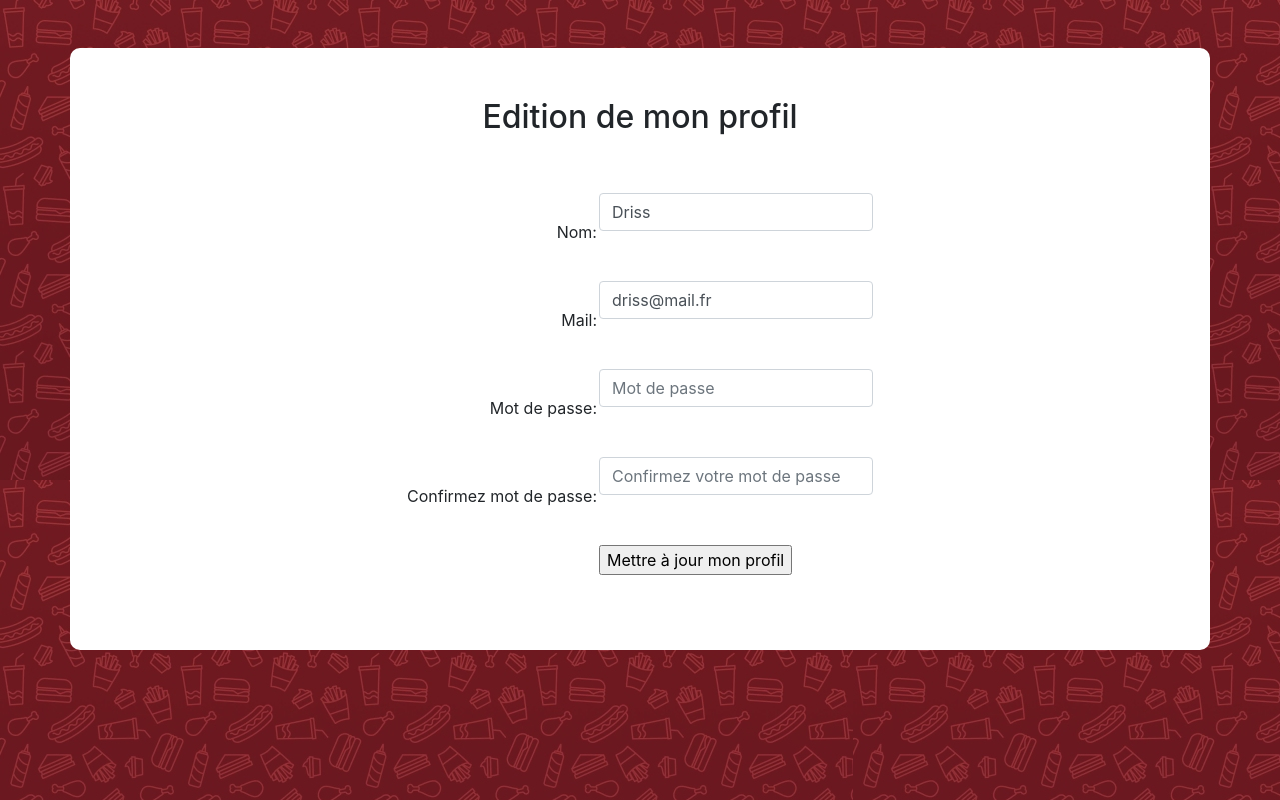
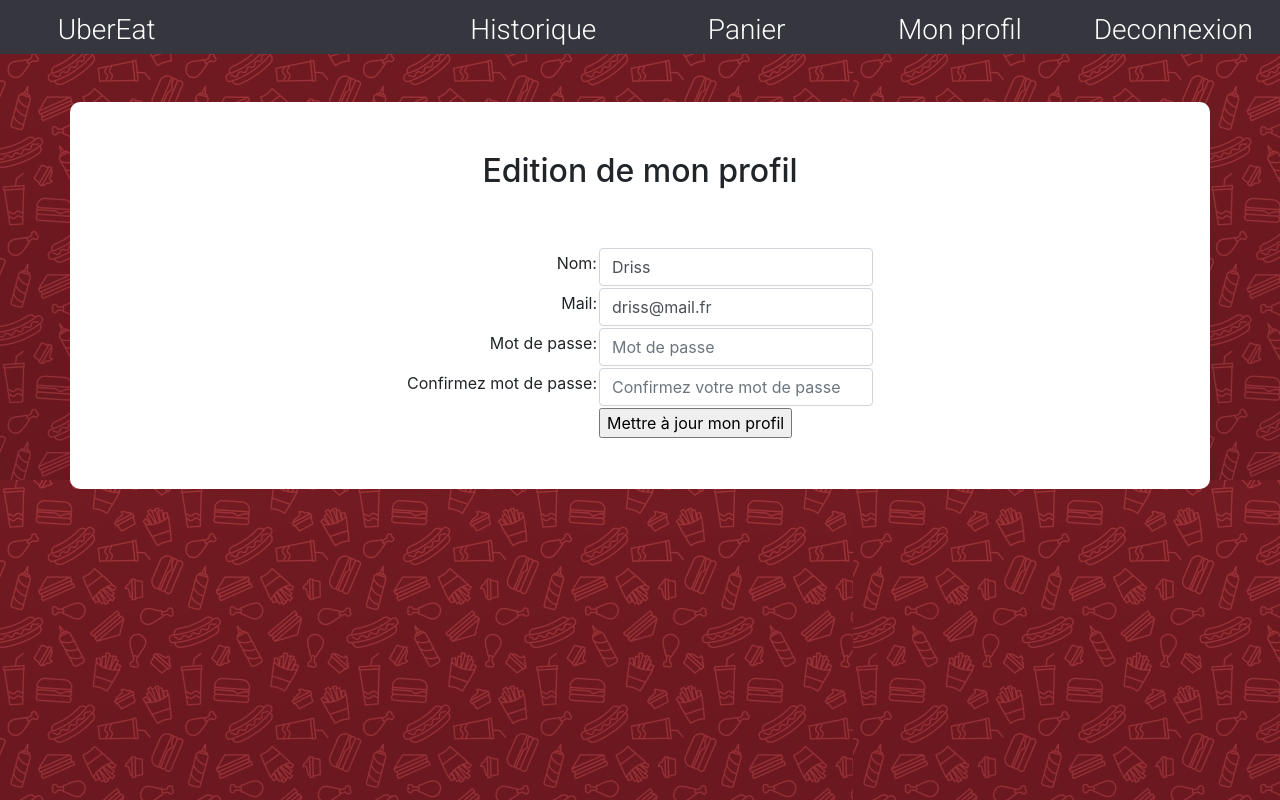
Before and after one commit to GetMetamorph/PPE2, a PHP site: page /profile/editionprofil.php in a window 1280 px wide. Run offline with PHP 8.4, Linux system fonts and the light colour scheme; a user stored in the database is signed in; data comes from the database, SQL or seed files in the repository; some libraries are stand-ins or nearby versions; some web fonts are replaced.

Commit message:
Add navbar profile user
Modificiation navbar index ( cas si connecté alors affiché l'onglet Historique panier Profile, amélioration du css

```diff
--- a/SourceCode_Projet_MySQL/css/styles.css
+++ b/SourceCode_Projet_MySQL/css/styles.css
@@ -6,6 +6,11 @@ body {
 p {
     color: #111111;
     font-weight: bold;
+}
+
+.fonttype {
+    font-family: 'Roboto', sans-serif;
+    text-decoration: none;
 }
 
 #anchornav {
@@ -27,12 +32,20 @@ a .site {
     padding: 10px;
 }
 
+#logoprof {
+    color: white;
+    margin-top: 1%;
+    margin-bottom: 0;
+}
+
 #logo {
     color: white;
 }
 
 .navprof {
     color: white;
+    margin-top: 1%;
+    margin-bottom: 0;
 }
 
 .navprof:hover {
@@ -47,6 +60,8 @@ a .site {
     position: sticky;
     top: 0;
     z-index: 100;
+    margin-left: 0;
+    width: 100%;
 }
 
 #logo_uber {
--- a/SourceCode_Projet_MySQL/profile/connexion.php
+++ b/SourceCode_Projet_MySQL/profile/connexion.php
@@ -8,12 +8,14 @@
         <link rel="stylesheet" href="../css/bootstrap.min.css">
         <script src="https://maxcdn.bootstrapcdn.com/bootstrap/3.3.6/js/bootstrap.min.js"></script>
         <link href='http://fonts.googleapis.com/css?family=Holtwood+One+SC' rel='stylesheet' type='text/css'>
+        <link href="https://fonts.googleapis.com/css2?family=Roboto:wght@300&display=swap" rel="stylesheet">
         <link rel="stylesheet" href="../css/styles.css">
     </head>
 
     <body>
         <?php
         session_start();
+            require 'navprof.php';
             require '../admin/database.php';
             if(isset($_POST['formconnect']))
             {
--- a/SourceCode_Projet_MySQL/profile/editionprofil.php
+++ b/SourceCode_Projet_MySQL/profile/editionprofil.php
@@ -56,10 +56,14 @@
         <link rel="stylesheet" href="../css/bootstrap.min.css">
         <script src="https://maxcdn.bootstrapcdn.com/bootstrap/3.3.6/js/bootstrap.min.js"></script>
         <link href='http://fonts.googleapis.com/css?family=Holtwood+One+SC' rel='stylesheet' type='text/css'>
+        <link href="https://fonts.googleapis.com/css2?family=Roboto:wght@300&display=swap" rel="stylesheet">
         <link rel="stylesheet" href="../css/styles.css">
     </head>
 
     <body>
+        <?php
+        require 'navprof.php';
+        ?>
     <br /><br />
         <div class="container admin">
             <h2>Edition de mon profil </h2>
@@ -72,7 +76,7 @@
                             <label for="name">Nom:</label>
                         </td>
                         <td >
-                        <input type="text" name="newname" class="form-control" placeholder="Nom" value="<?php echo $user['name']; ?>" /><br /><br />
+                        <input type="text" name="newname" class="form-control" placeholder="Nom" value="<?php echo $user['name']; ?>" />
                         </td>
                     </tr>
                     <tr>
@@ -80,7 +84,7 @@
                             <label for="mail">Mail:</label>
                         </td>
                         <td>
-                            <input type="text" name="newmail" class="form-control" placeholder="Mail" value="<?php echo $user['mail']; ?>"/><br /><br />
+                            <input type="text" name="newmail" class="form-control" placeholder="Mail" value="<?php echo $user['mail']; ?>"/>
                         </td>
                     </tr>
                     <tr>
@@ -88,7 +92,7 @@
                             <label for="password">Mot de passe:</label>
                         </td>
                         <td>
-                        <input type="password" name="newpwd" class="form-control" placeholder="Mot de passe" /><br /><br />
+                        <input type="password" name="newpwd" class="form-control" placeholder="Mot de passe" />
                         </td>
                     </tr>
                     <tr>
@@ -96,13 +100,13 @@
                             <label for="password2">Confirmez mot de passe:</label>
                         </td>
                         <td>
-                        <input type="password" name="newpwd2" class="form-control" placeholder="Confirmez votre mot de passe" /><br /><br />
+                        <input type="password" name="newpwd2" class="form-control" placeholder="Confirmez votre mot de passe" />
                         </td>
                     </tr>
                     <tr>
                         <td></td>
                         <td>
-                            <input type="submit" value="Mettre à jour mon profil"/><br /><br />
+                            <input type="submit" value="Mettre à jour mon profil"/>
                         </td>
                     </tr>
                 </table>
--- a/SourceCode_Projet_MySQL/profile/inscription.php
+++ b/SourceCode_Projet_MySQL/profile/inscription.php
@@ -8,13 +8,14 @@
         <link rel="stylesheet" href="../css/bootstrap.min.css">
         <script src="https://maxcdn.bootstrapcdn.com/bootstrap/3.3.6/js/bootstrap.min.js"></script>
         <link href='http://fonts.googleapis.com/css?family=Holtwood+One+SC' rel='stylesheet' type='text/css'>
+        <link href="https://fonts.googleapis.com/css2?family=Roboto:wght@300&display=swap" rel="stylesheet">
         <link rel="stylesheet" href="../css/styles.css">
     </head>
 
     <body>
 
         <?php
-
+            require 'navprof.php';
             require '../admin/database.php';
             if (isset($_POST['forminscription']))
             {
--- /dev/null
+++ b/SourceCode_Projet_MySQL/profile/navprof.php
@@ -0,0 +1,24 @@
+<?php
+echo '
+  <div class="row blockdark fonttype align-items-center">
+  <div class="col-2" id="logoprof">
+      <h3><a href="index.php"id=\'anchornav\'>UberEat</a></h3>
+  </div>
+
+  <div class="col-2 offset-2 navprof">
+      <h3>Historique</h3>
+  </div>
+
+  <div class="col-2 navprof">
+      <h3>Panier</h3>
+  </div>
+
+  <div class="col-2 navprof">
+      <h3>Mon profil</h3>
+  </div>
+
+  <div class="col-2 navprof">
+      <h3><a href="profile/deconnexion.php" id=\'anchornav\'>Deconnexion</a></h3>
+  </div>
+  </div>';
+  ?>
--- a/SourceCode_Projet_MySQL/profile/profil.php
+++ b/SourceCode_Projet_MySQL/profile/profil.php
@@ -8,12 +8,14 @@
         <link rel="stylesheet" href="../css/bootstrap.min.css">
         <script src="https://maxcdn.bootstrapcdn.com/bootstrap/3.3.6/js/bootstrap.min.js"></script>
         <link href='http://fonts.googleapis.com/css?family=Holtwood+One+SC' rel='stylesheet' type='text/css'>
+        <link href="https://fonts.googleapis.com/css2?family=Roboto:wght@300&display=swap" rel="stylesheet">
         <link rel="stylesheet" href="../css/styles.css">
     </head>
 
     <body>
         <?php
         session_start();
+            require 'navprof.php';
             require '../admin/database.php';
             if(isset($_GET['id']) AND $_GET['id'] > 0)
             {
@@ -28,7 +30,7 @@
 
         <br /><br />
         <div class="container admin">
-            <h2>Profil de <?php echo $userinfo['name']; ?></h2>
+            <h2>Profil de <?php echo $userinfo['name'];?></h2>
             <br /><br />
             Nom : <?php echo $userinfo['name']; ?>
             <br />
```
Also changed, not shown: SourceCode_Projet_MySQL/index.php (+4 -3 lines), SourceCode_Projet_MySQL/navmain.php (+18 -2 lines), SourceCode_Projet_MySQL/profile/navbarProfil.php (deleted, +0 -21 lines), SourceCode_Projet_MySQL/profile/deconnexion.php (renamed from SourceCode_Projet_MySQL/profile/deconexion.php).
